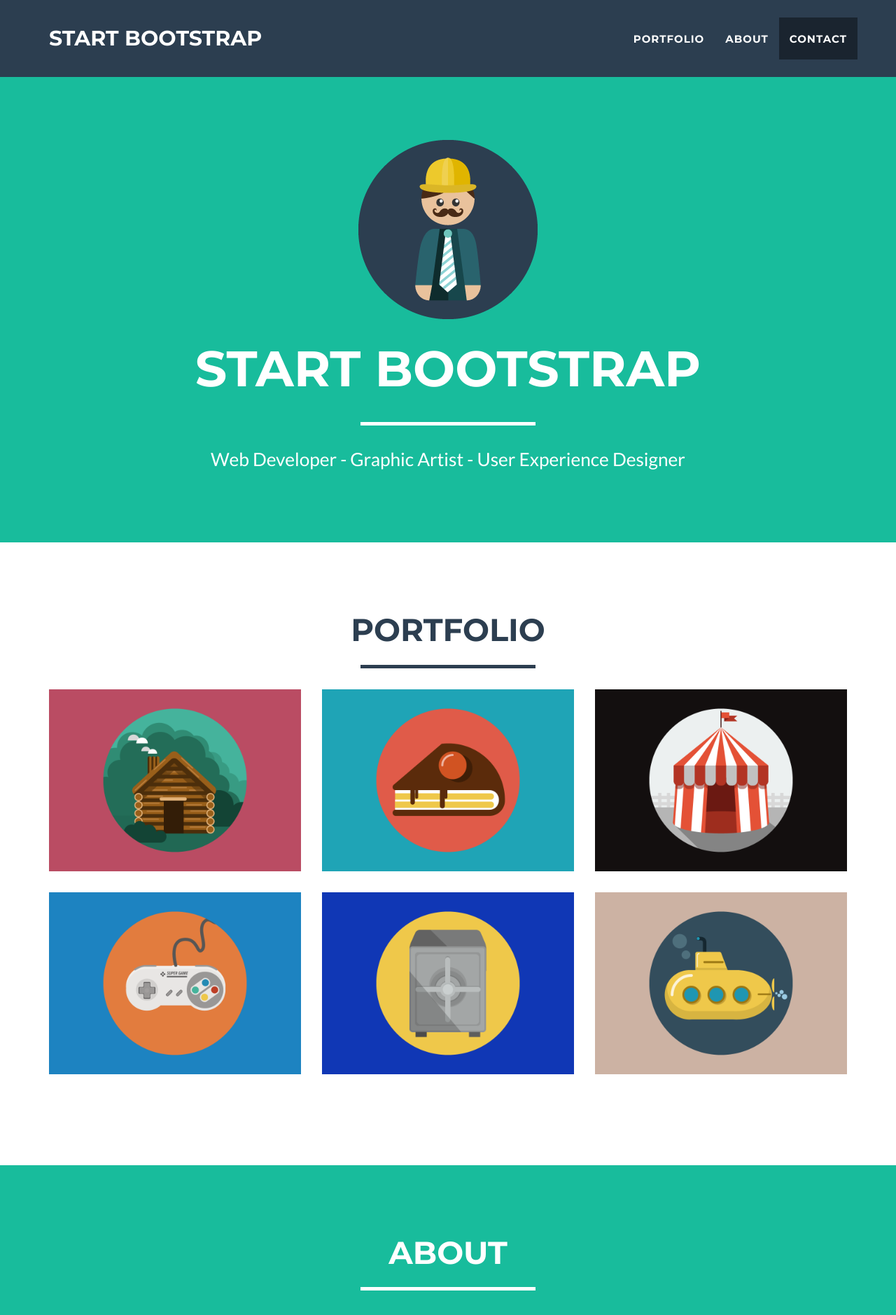
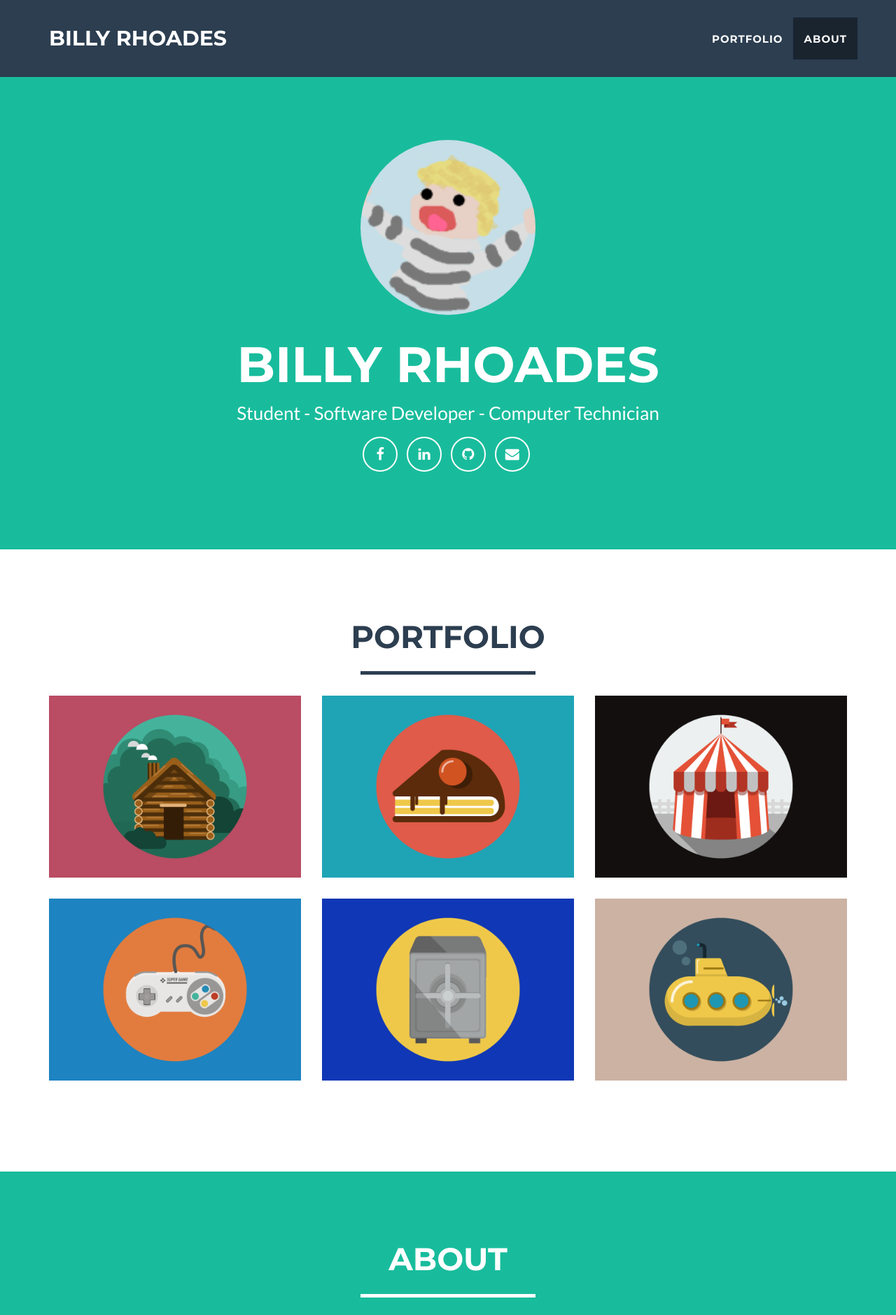
Before and after one commit to brhoades/brod.es, a PHP site: page / in a window 1280 px wide. Shown: the top 1879 px of the page at 70% size. Run offline with PHP 8.4, Linux system fonts and the light colour scheme; some libraries are stand-ins or nearby versions.

Commit message:
Header formatted properly, cleaning up still

```diff
--- a/css/freelancer.css
+++ b/css/freelancer.css
@@ -107,6 +107,30 @@ header .intro-text .skills {
     font-size: 1.25em;
     font-weight: 300;
 }
+
+header .intro-text .social {
+    display: block;
+    text-align: center;
+    width: 100%;
+}
+
+header .intro-text .social .btn-social {
+    display: inline-block;
+    width: 50px;
+    height: 50px;
+    border: 2px solid #fff;
+    border-radius: 100%;
+    text-align: center;
+    font-size: 20px;
+    line-height: 45px;
+}
+
+.btn:focus,
+.btn:active,
+.btn.active {
+    outline: 0;
+}
+
 
 @media(min-width:768px) {
     header .container {
@@ -347,23 +371,6 @@ footer .footer-below {
     background-color: #233140;
 }
 
-.btn-social {
-    display: inline-block;
-    width: 50px;
-    height: 50px;
-    border: 2px solid #fff;
-    border-radius: 100%;
-    text-align: center;
-    font-size: 20px;
-    line-height: 45px;
-}
-
-.btn:focus,
-.btn:active,
-.btn.active {
-    outline: 0;
-}
-
 .scroll-top {
     z-index: 1049;
     position: fixed;
@@ -443,3 +450,11 @@ footer .footer-below {
     -ms-transform: rotate(90deg);
     transform: rotate(90deg);
 }
+
+.profile {
+  width: 250px;
+  height: 250px;
+  border-radius: 150px;
+  -webkit-border-radius: 150px;
+  -moz-border-radius: 150px;
+}
--- a/index.html
+++ b/index.html
@@ -9,7 +9,7 @@
     <meta name="description" content="">
     <meta name="author" content="">
 
-    <title>Freelancer - Start Bootstrap Theme</title>
+    <title>Billy Rhoades</title>
 
     <!-- Bootstrap Core CSS - Uses Bootswatch Flatly Theme: http://bootswatch.com/flatly/ -->
     <link href="css/bootstrap.min.css" rel="stylesheet">
@@ -44,7 +44,7 @@
                     <span class="icon-bar"></span>
                     <span class="icon-bar"></span>
                 </button>
-                <a class="navbar-brand" href="#page-top">Start Bootstrap</a>
+                <a class="navbar-brand" href="#page-top">Billy Rhoades</a>
             </div>
 
             <!-- Collect the nav links, forms, and other content for toggling -->
@@ -59,9 +59,6 @@
                     <li class="page-scroll">
                         <a href="#about">About</a>
                     </li>
-                    <li class="page-scroll">
-                        <a href="#contact">Contact</a>
-                    </li>
                 </ul>
             </div>
             <!-- /.navbar-collapse -->
@@ -74,11 +71,26 @@
         <div class="container">
             <div class="row">
                 <div class="col-lg-12">
-                    <img class="img-responsive" src="img/profile.png" alt="">
+                    <img class="img-responsive profile" src="img/profile.png" alt="">
                     <div class="intro-text">
-                        <span class="name">Start Bootstrap</span>
-                        <hr class="star-light">
-                        <span class="skills">Web Developer - Graphic Artist - User Experience Designer</span>
+                        <span class="name">Billy Rhoades</span>
+                        <span class="skills">Student - Software Developer - Computer Technician</span>
+                        <span class="col-md-4 social">
+                          <ul class="list-inline">
+                            <li>
+                              <a href="https://www.facebook.com/billy.rhoades.54" class="btn-social btn-outline"><i class="fa fa-fw fa-facebook"></i></a>
+                            </li>
+                            <li>
+                              <a href="https://www.linkedin.com/pub/billy-rhoades/58/a9a/615" class="btn-social btn-outline"><i class="fa fa-fw fa-linkedin"></i></a>
+                            </li>
+                            <li>
+                              <a href="https://github.com/brhoades" class="btn-social btn-outline"><i class="fa fa-fw fa-github"></i></a>
+                            </li>
+                            <li>
+                              <a href="mailto:billyarhoades@gmail.com" class="btn-social btn-outline"><i class="fa fa-fw fa-envelope"></i></a>
+                            </li>
+                          </ul>
+                        </span>
                     </div>
                 </div>
             </div>
@@ -184,61 +196,6 @@
         </div>
     </section>
 
-    <!-- Contact Section -->
-    <section id="contact">
-        <div class="container">
-            <div class="row">
-                <div class="col-lg-12 text-center">
-                    <h2>Contact Me</h2>
-                    <hr class="star-primary">
-                </div>
-            </div>
-            <div class="row">
-                <div class="col-lg-8 col-lg-offset-2">
-                    <!-- To configure the contact form email address, go to mail/contact_me.php and update the email address in the PHP file on line 19. -->
-                    <!-- The form should work on most web servers, but if the form is not working you may need to configure your web server differently. -->
-                    <form name="sentMessage" id="contactForm" novalidate>
-                        <div class="row control-group">
-                            <div class="form-group col-xs-12 floating-label-form-group controls">
-                                <label>Name</label>
-                                <input type="text" class="form-control" placeholder="Name" id="name" required data-validation-required-message="Please enter your name.">
-                                <p class="help-block text-danger"></p>
-                            </div>
-                        </div>
-                        <div class="row control-group">
-                            <div class="form-group col-xs-12 floating-label-form-group controls">
-                                <label>Email Address</label>
-                                <input type="email" class="form-control" placeholder="Email Address" id="email" required data-validation-required-message="Please enter your email address.">
-                                <p class="help-block text-danger"></p>
-                            </div>
-                        </div>
-                        <div class="row control-group">
-                            <div class="form-group col-xs-12 floating-label-form-group controls">
-                                <label>Phone Number</label>
-                                <input type="tel" class="form-control" placeholder="Phone Number" id="phone" required data-validation-required-message="Please enter your phone number.">
-                                <p class="help-block text-danger"></p>
-                            </div>
-                        </div>
-                        <div class="row control-group">
-                            <div class="form-group col-xs-12 floating-label-form-group controls">
-                                <label>Message</label>
-                                <textarea rows="5" class="form-control" placeholder="Message" id="message" required data-validation-required-message="Please enter a message."></textarea>
-                                <p class="help-block text-danger"></p>
-                            </div>
-                        </div>
-                        <br>
-                        <div id="success"></div>
-                        <div class="row">
-                            <div class="form-group col-xs-12">
-                                <button type="submit" class="btn btn-success btn-lg">Send</button>
-                            </div>
-                        </div>
-                    </form>
-                </div>
-            </div>
-        </div>
-    </section>
-
     <!-- Footer -->
     <footer class="text-center">
         <div class="footer-above">
@@ -249,37 +206,8 @@
                         <p>3481 Melrose Place<br>Beverly Hills, CA 90210</p>
                     </div>
                     <div class="footer-col col-md-4">
-                        <h3>Around the Web</h3>
-                        <ul class="list-inline">
-                            <li>
-                                <a href="#" class="btn-social btn-outline"><i class="fa fa-fw fa-facebook"></i></a>
-                            </li>
-                            <li>
-                                <a href="#" class="btn-social btn-outline"><i class="fa fa-fw fa-google-plus"></i></a>
-                            </li>
-                            <li>
-                                <a href="#" class="btn-social btn-outline"><i class="fa fa-fw fa-twitter"></i></a>
-                            </li>
-                            <li>
-                                <a href="#" class="btn-social btn-outline"><i class="fa fa-fw fa-linkedin"></i></a>
-                            </li>
-                            <li>
-                                <a href="#" class="btn-social btn-outline"><i class="fa fa-fw fa-dribbble"></i></a>
-                            </li>
-                        </ul>
-                    </div>
-                    <div class="footer-col col-md-4">
                         <h3>About Freelancer</h3>
                         <p>Freelance is a free to use, open source Bootstrap theme created by <a href="http://startbootstrap.com">Start Bootstrap</a>.</p>
-                    </div>
-                </div>
-            </div>
-        </div>
-        <div class="footer-below">
-            <div class="container">
-                <div class="row">
-                    <div class="col-lg-12">
-                        Copyright &copy; Your Website 2014
                     </div>
                 </div>
             </div>
```
Also changed, not shown: mail/contact_me.php (deleted, +0 -26 lines), img/profile.png.
